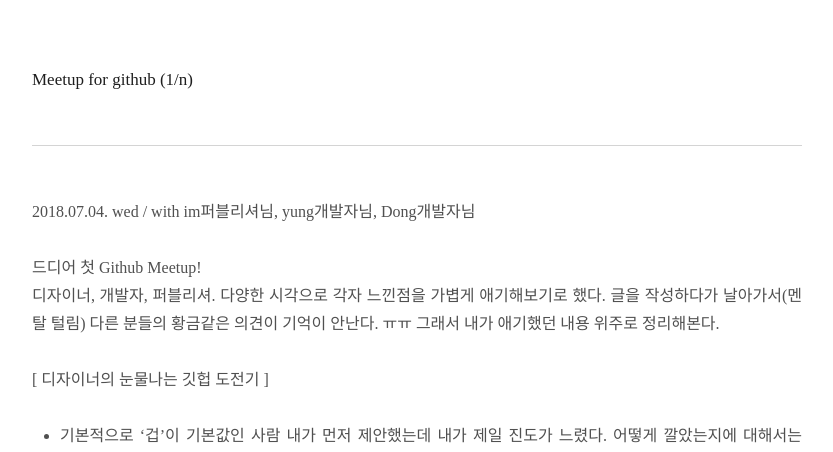
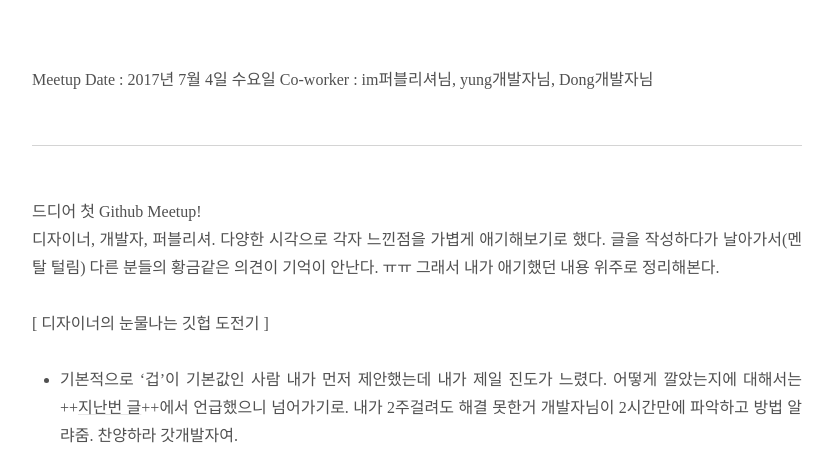
Before and after one commit to eternalglee/eternalglee.github.io, a Jekyll site: the page built from _posts/2018-07-16-meetup-for-github_01.md, in a window 1280 px wide and 900 px high, cut to the strip 448-900 px from the top of the window. Shown: the whole strip, without its empty margins (223-1056 px from the left). Built offline with Jekyll 4.4.1, drawn with Linux system fonts in a browser that asks for light colours; some web fonts are replaced.

Commit message:
Update 2018-07-16-meetup-for-github_01.md

```diff
--- a/_posts/2018-07-16-meetup-for-github_01.md
+++ b/_posts/2018-07-16-meetup-for-github_01.md
@@ -7,9 +7,9 @@ tags: [github]
 image: /files/covers/github-meetup-01.jpg
 ---
 
-#### Meetup for github (1/n)
+Meetup Date : 2017년 7월 4일 수요일
+Co-worker   : im퍼블리셔님, yung개발자님, Dong개발자님
 - - -
-2018.07.04. wed / with im퍼블리셔님, yung개발자님, Dong개발자님
 
 드디어 첫 Github Meetup!
 디자이너, 개발자, 퍼블리셔. 다양한 시각으로 각자 느낀점을 가볍게 애기해보기로 했다.
```
